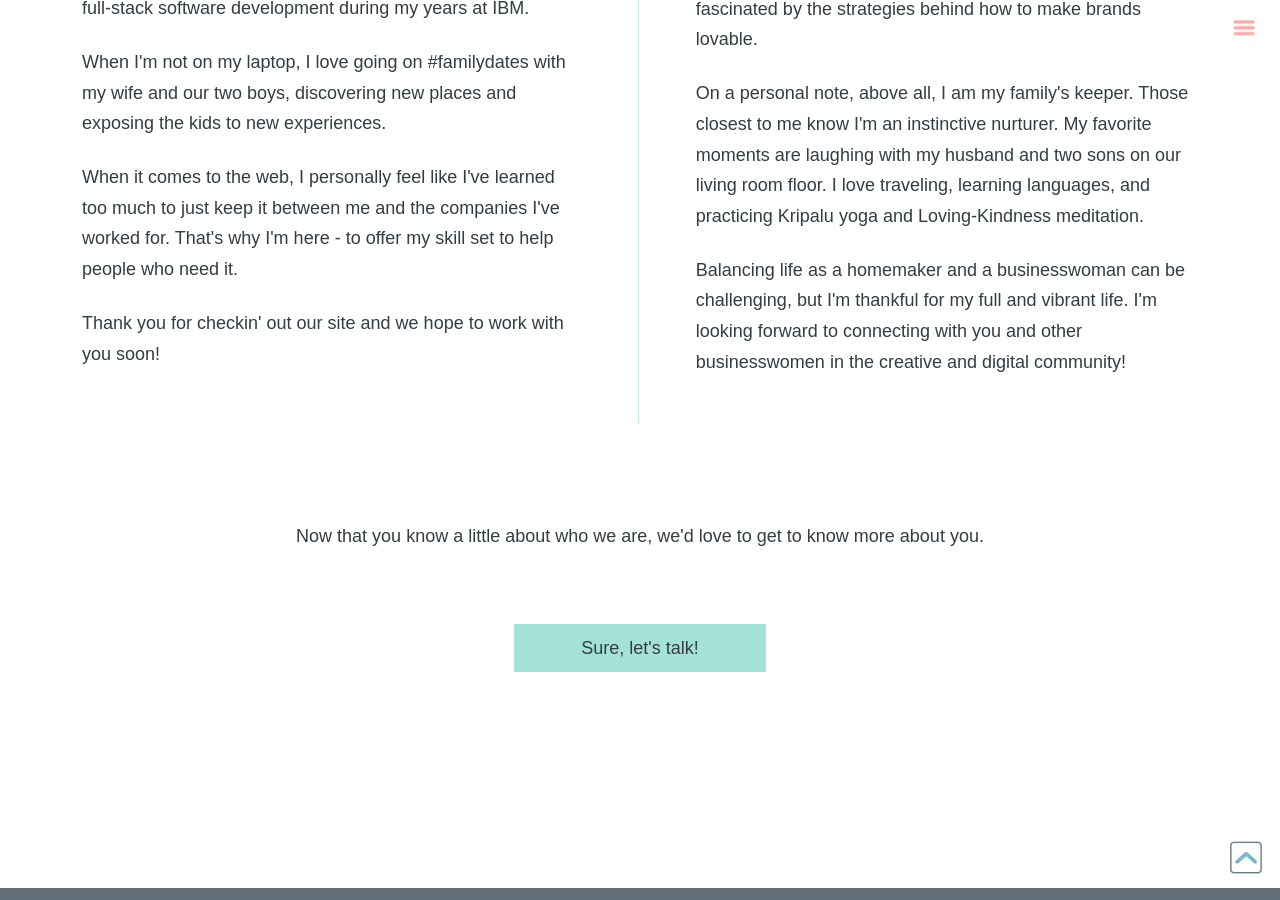
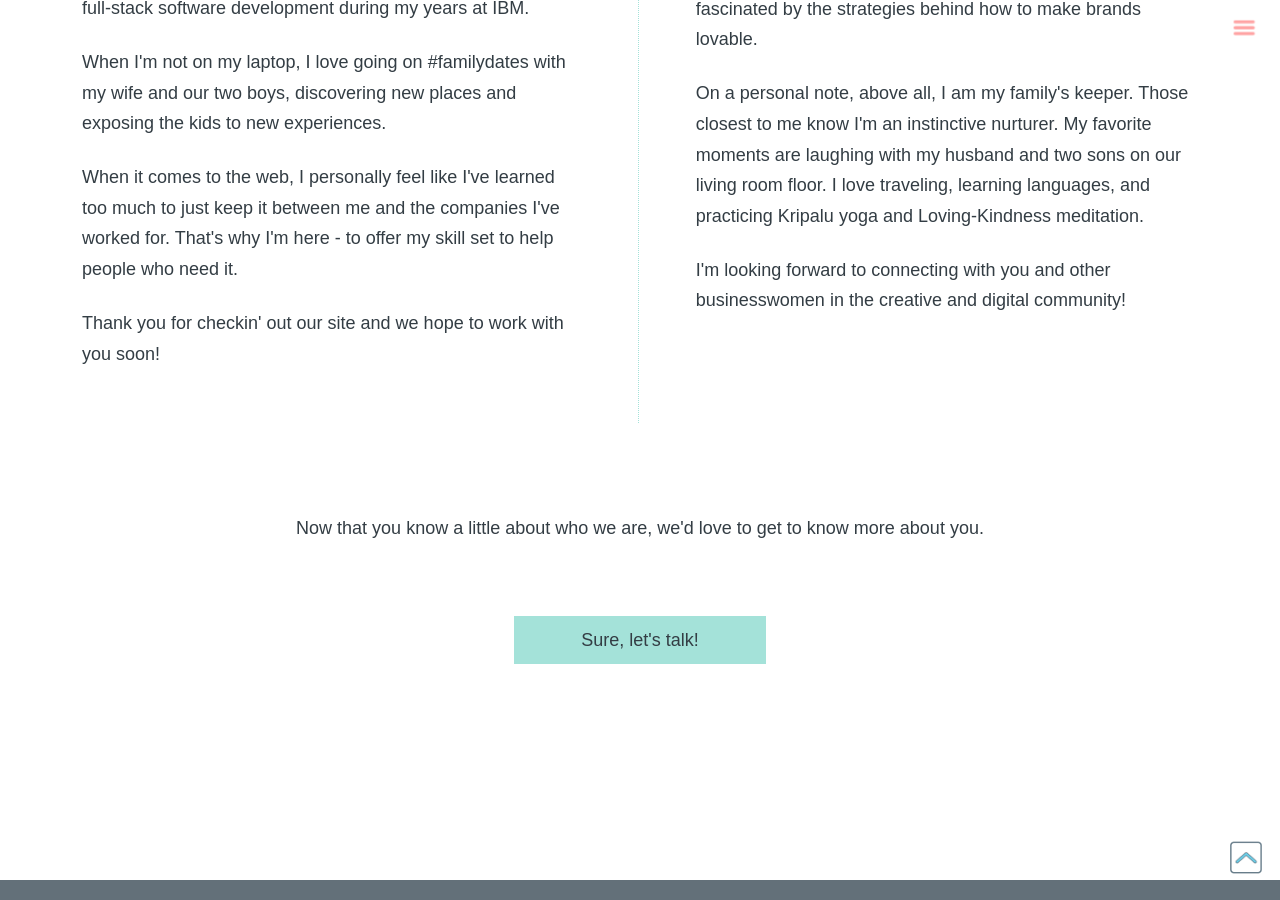
Before and after one commit to graymintmoon/graymintmoon.github.io, a Jekyll site: the page built from about.md, in a window 1280 px wide and 900 px high, scrolled down 1034 px. Built offline with Jekyll 4.4.1, drawn with Linux system fonts in a browser that asks for light colours; nearby versions of some CDN libraries; some web fonts are replaced.

Commit message:
about update

```diff
--- a/about.md
+++ b/about.md
@@ -28,7 +28,7 @@ description: The Gray Mint Moon About page - find out more about us and why we'r
 				<h5 class="text_center">OPERATIONS</h5>
 				<p class="text_light">Hi, I'm Khristine. I'm an alternative educator, a holistic health enthusiast, a Minimalism and Feng Shui consultant, and the co-founder of Gray Mint Moon. One of my favorite facets of being an entrepreneur is exploring branding psychology. I'm fascinated by the strategies behind how to make brands lovable.</p>
 				<p class="text_light">On a personal note, above all, I am my family's keeper. Those closest to me know I'm an instinctive nurturer. My favorite moments are laughing with my husband and two sons on our living room floor. I love traveling, learning languages, and practicing Kripalu yoga and Loving-Kindness meditation.</p>
-				<p class="text_light">Balancing life as a homemaker and a businesswoman can be challenging, but I'm thankful for my full and vibrant life. I'm looking forward to connecting with you and other businesswomen in the creative and digital community!</p>
+				<p class="text_light">I'm looking forward to connecting with you and other businesswomen in the creative and digital community!</p>
 			</div>
 		</div>
 		<div class="row_sm">
```
